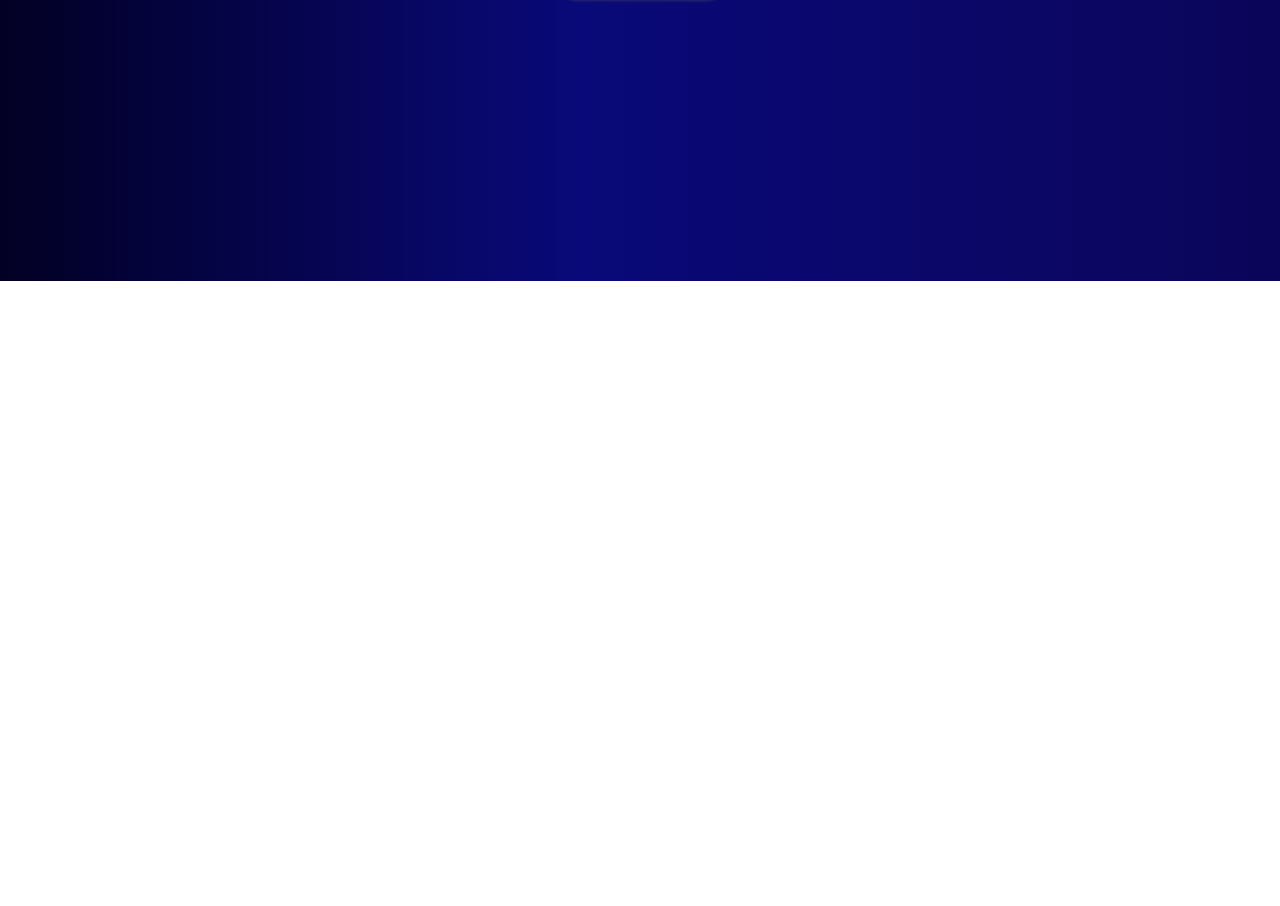
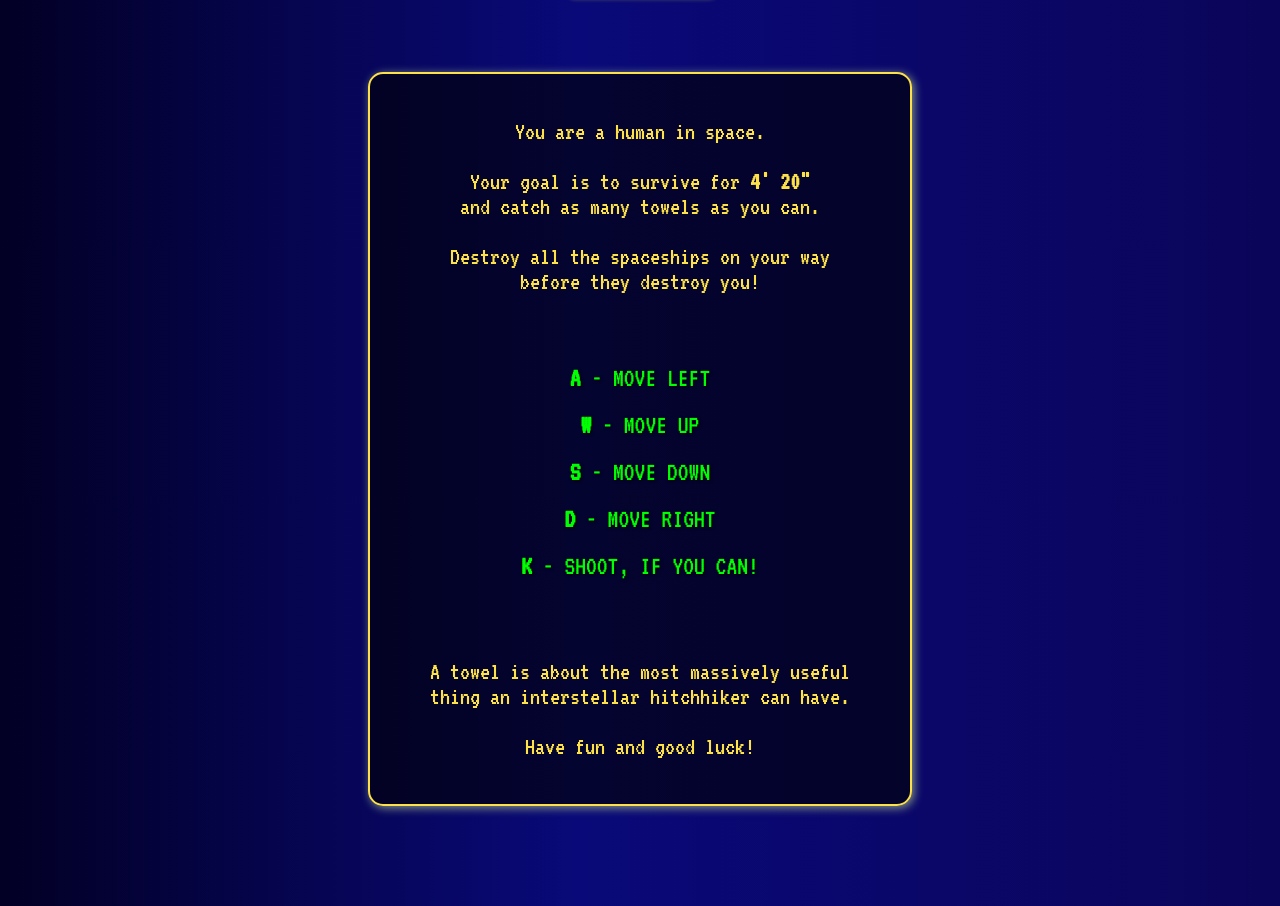
Before and after one commit to clasei/space-hitchhikers, a plain HTML site: page index.html in a window 1280 px wide. Shown: the part 519-1425 px from the top of the page. Before the commit the page ends 800 px from the top, so only its background shows below. Drawn offline with Linux system fonts and the light colour scheme.

Commit message:
instructions added

```diff
--- a/index.html
+++ b/index.html
@@ -27,7 +27,27 @@
     <button id="start-btn" class="button">PLAY</button>
 
     <div id="info-container">
-      <!-- GAME INFO HERE -->
+      <div id="instructions">
+        <p>You are a human in space. <br> <br>
+          Your goal is to survive for <strong>4' 20"</strong> <br>
+          and catch as many towels as you can.</p>
+        <p>Destroy all the spaceships on your way <br>before they destroy you!</p>
+        <br>
+
+        <ul>
+          <li><strong>A</strong> - Move Left</li>
+          <li><strong>W</strong> - Move Up</li>
+          <li><strong>S</strong> - Move Down</li>
+          <li><strong>D</strong> - Move Right</li>
+          <li><strong>K</strong> - Shoot, if you can!</li>
+        </ul>
+
+        <br>
+        <br>
+          A towel is about the most massively useful <br>
+          thing an interstellar hitchhiker can have.</p>
+        <p>Have fun and good luck!</p>
+      </div>
     </div>
 
   </div>
--- a/js/main.js
+++ b/js/main.js
@@ -75,7 +75,7 @@ let towelCount = 0
 let damageCount = 0
 
 let timer = 0
-let winningTime = 240 // ==> 4'20" == 260
+let winningTime = 260 // ==> 4'20" == 260"
 
 let spaceshipsArray = []
 let bulletsArray = []
--- a/styles/style.css
+++ b/styles/style.css
@@ -4,6 +4,7 @@ body {
   margin: 0;
   background: rgb(2,0,36);
   background: linear-gradient(90deg, rgba(2,0,36,1) 0%, rgba(9,9,121,1) 45%, rgba(11,5,89,1) 100%);
+  /* height: 100vh; */
 }
 
 .container {
@@ -112,6 +113,37 @@ video {
   background-color: #ff6b6b;
 }
 
+#instructions {
+  min-width: 500px;
+  font-family: "VT323", monospace;
+  font-size: 25px;
+  font-weight: 400;
+  color: #fce149;
+  background: rgba(0, 0, 0, 0.6);
+  border: 2px solid #fce149;
+  border-radius: 15px;
+  padding: 20px;
+  margin: 50px auto;
+  text-align: center;
+  box-shadow: 2px 2px 10px #849685;
+}
+
+#instructions ul {
+  list-style-type: none;
+  padding: 0;
+  margin-top: 15px;
+}
+
+#instructions li {
+  margin: 10px;
+  font-size: 27px;
+  text-transform: uppercase;
+  color: #00ff00;
+  text-shadow: 1px 1px 3px #000000;
+  padding: 5px;
+  border-radius: 5px;
+}
+
 .game-box-wrapper {
   display: flex;
   flex-direction: column;
@@ -212,13 +244,13 @@ video {
 
 #music-control {
   display: flex;
-  gap: 5px;
+  gap: 7px;
 }
 
 #music-control img {
   width: 40px;
   cursor: pointer;
-  transition: transform 0.2s ease;
+  transition: transform 0.3s ease;
 }
 
 #music-control img:hover {
@@ -248,7 +280,7 @@ video {
 }
 
 #credits a:hover, #credits a:active {
-  font-size: 17;
+  color: #00ff00;
   text-shadow: 2px 2px 4px #7c7c7c;
 }
 
```
